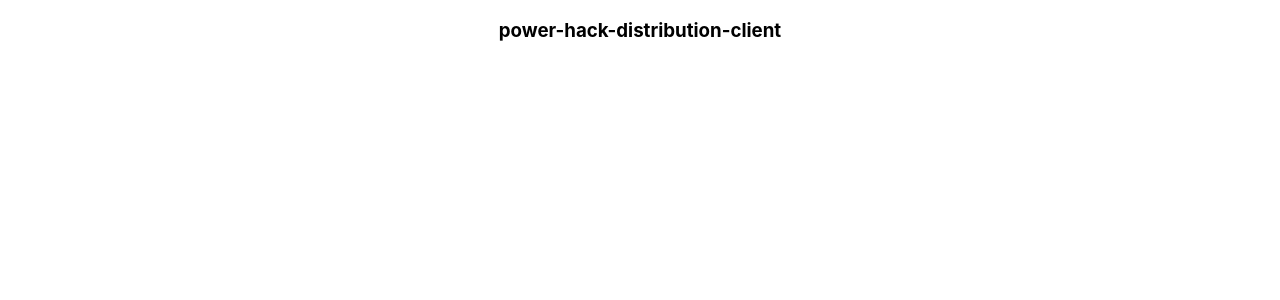
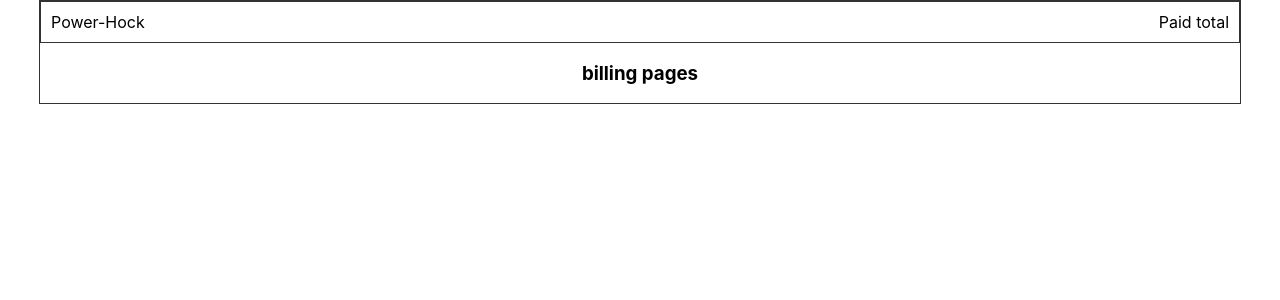
Before and after one commit to Safiul-Azam/power-hack-distribution-client, a React (Create React App) app: page / in a window 1280 px wide. Shown: the top 300 px of the page. Built offline with nearby package versions, Linux system fonts and the light colour scheme.

Commit message:
react router installed, and some component add

```diff
--- a/package.json
+++ b/package.json
@@ -6,8 +6,10 @@
     "@testing-library/jest-dom": "^5.16.4",
     "@testing-library/react": "^13.3.0",
     "@testing-library/user-event": "^13.5.0",
+    "daisyui": "^2.17.0",
     "react": "^18.2.0",
     "react-dom": "^18.2.0",
+    "react-router-dom": "^6.3.0",
     "react-scripts": "5.0.1",
     "web-vitals": "^2.1.4"
   },
@@ -34,5 +36,6 @@
       "last 1 firefox version",
       "last 1 safari version"
     ]
-  }
+  },
+  "devDependencies": {}
 }
--- a/src/App.js
+++ b/src/App.js
@@ -1,9 +1,13 @@
+import { Routes , Route } from 'react-router-dom';
 import './App.css';
+import Home from './component/Home/Home'
 
 function App() {
   return (
     <div className="App">
-      <h3>power-hack-distribution-client</h3>
+      <Routes>
+      <Route path="/" element={<Home />} />
+      </Routes>
     </div>
   );
 }
--- /dev/null
+++ b/src/component/BillingPage/BillingPage.js
@@ -0,0 +1,11 @@
+import React from 'react';
+
+const BillingPage = () => {
+    return (
+        <div>
+            <h3>billing pages</h3>
+        </div>
+    );
+};
+
+export default BillingPage;
--- /dev/null
+++ b/src/component/Header/Header.css
@@ -0,0 +1,6 @@
+.header-container{
+    display: flex;
+    justify-content: space-between;
+    padding: 10px;
+    border: 1px solid #333;
+}
--- /dev/null
+++ b/src/component/Header/Header.js
@@ -0,0 +1,17 @@
+import React from 'react';
+import './Header.css'
+
+const Header = () => {
+    return (
+        <div className='header-container'>
+            <div>
+                <span>Power-Hock</span>
+            </div>
+            <div>
+                <span>Paid total</span>
+            </div>
+        </div>
+    );
+};
+
+export default Header;
--- /dev/null
+++ b/src/component/Home/Home.css
@@ -0,0 +1,5 @@
+.home-container{
+    width: 1200px;
+    margin: auto;
+    border: 1px solid #333;
+}
--- /dev/null
+++ b/src/component/Home/Home.js
@@ -0,0 +1,15 @@
+import React from 'react';
+import Header from '../Header/Header'
+import BillingPage from '../BillingPage/BillingPage'
+import './Home.css'
+
+const Home = () => {
+    return (
+        <div className='home-container'>
+            <Header></Header>
+            <BillingPage></BillingPage>
+        </div>
+    );
+};
+
+export default Home;
--- a/src/index.js
+++ b/src/index.js
@@ -3,11 +3,14 @@ import ReactDOM from 'react-dom/client';
 import './index.css';
 import App from './App';
 import reportWebVitals from './reportWebVitals';
+import { BrowserRouter } from 'react-router-dom';
 
 const root = ReactDOM.createRoot(document.getElementById('root'));
 root.render(
   <React.StrictMode>
-    <App />
+    <BrowserRouter>
+      <App />
+    </BrowserRouter>
   </React.StrictMode>
 );
 
```
Also changed, not shown: src/component/BillingPage/BillingPage.css (added), 1 other file (tests, documents, lock files or other folders).
